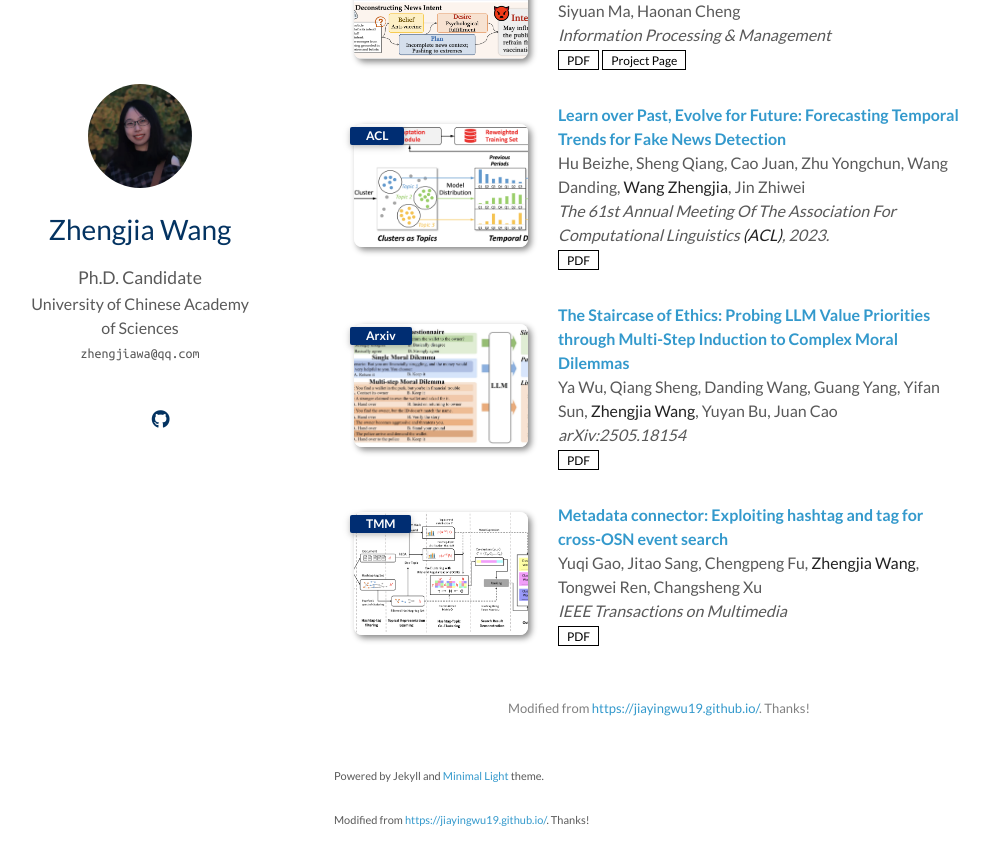
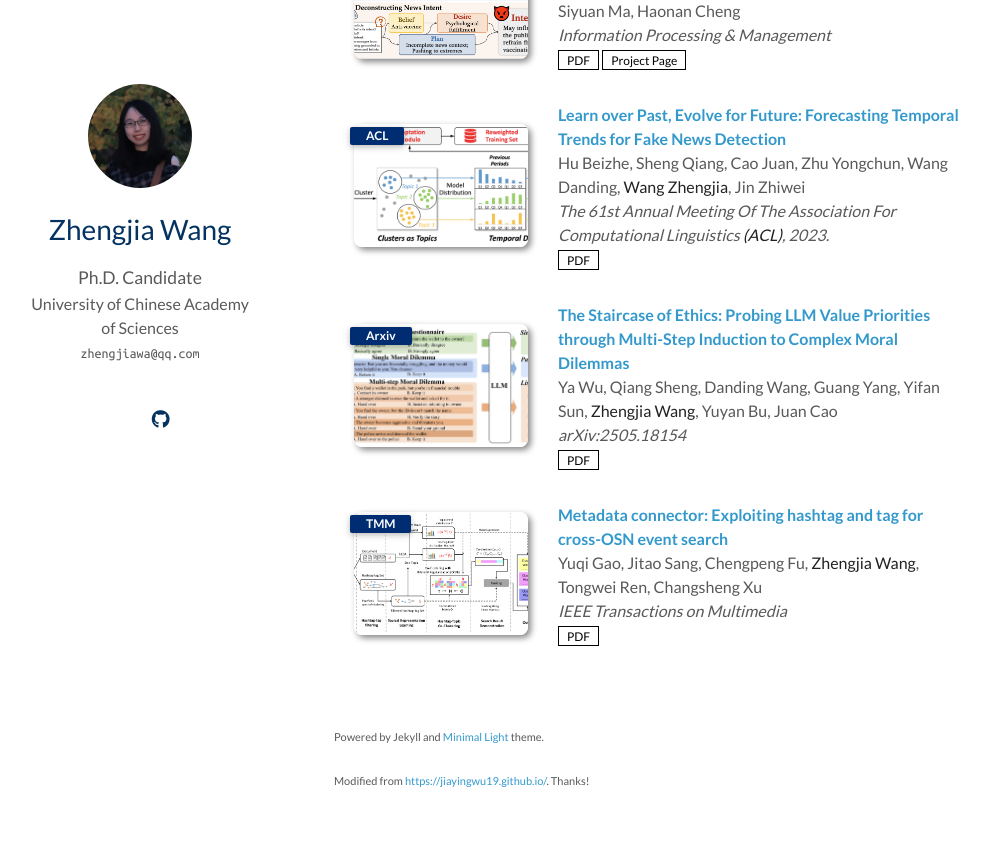
Before and after one commit to zhengjiawa/zhengjiawa.github.io, a Jekyll site: the page built from index.md, in a window 1280 px wide and 900 px high, scrolled down 724 px. Shown: the top 865 px of the window, without its empty margins (136-1125 px from the left). Built offline with Jekyll 4.4.1, drawn with Linux system fonts in a browser that asks for light colours; a style sheet for code colours, icons or effects is not loaded; our own code applies the rules of GitHub Pages for plain Markdown files.

Commit message:
Update index.md

```diff
--- a/index.md
+++ b/index.md
@@ -23,6 +23,3 @@ My research interests are at the intersection of natural language processing and
 {% include_relative _includes/publications.md %}
 
 <!-- {% include_relative _includes/services.md %} -->
-<p style="font-size: small; color: gray; text-align: center;">
-  Modified from <a href="https://jiayingwu19.github.io/" target="_blank">https://jiayingwu19.github.io/</a>. Thanks!
-</p>
```
